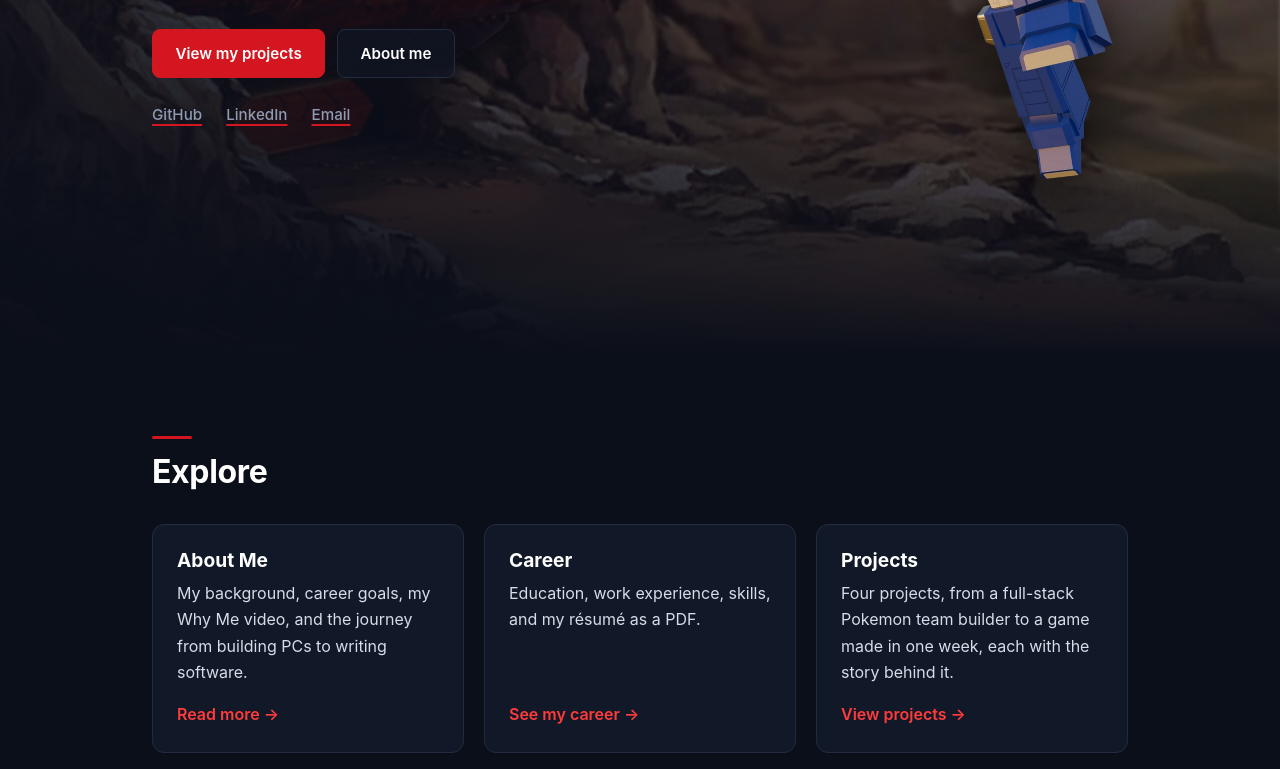
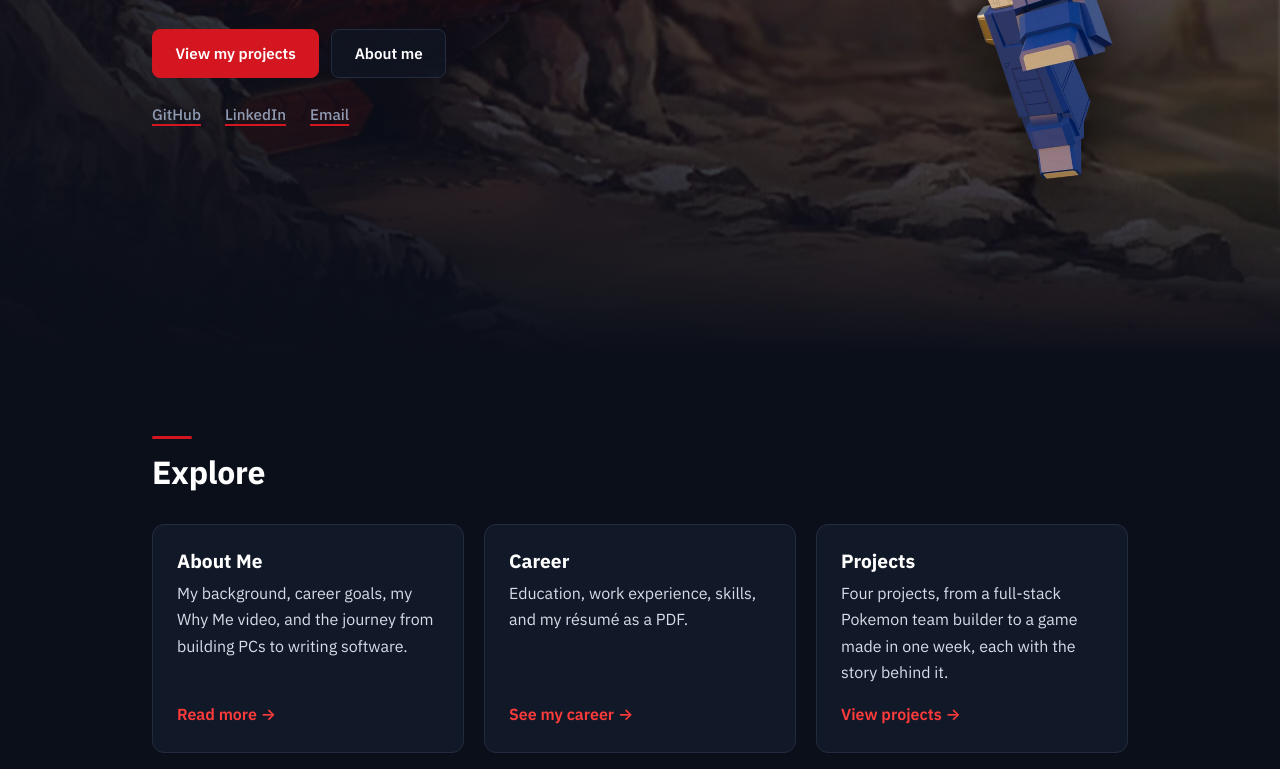
Before and after one commit to KelvinL2005/KelvinL2005.github.io, a plain HTML site: page index.html in a window 1280 px wide. Shown: the part 444-1213 px from the top of the page. Drawn offline with nearby package versions, Linux system fonts and the light colour scheme.

Commit message:
Update font families in base.css

```diff
--- a/css/base.css
+++ b/css/base.css
@@ -13,10 +13,9 @@
     --chrome-hi: #ffffff;
     --chrome-mid: #b9c2d3;
     --chrome-lo: #5c667a;
-    /* Russo One is the G1 display face, used for the name only.
-       Everything people actually read is in Inter, which stays clear at small sizes. */
-    --font-head: "Russo One", "Arial Black", Impact, sans-serif;
-    --font-body: "Inter", system-ui, -apple-system, "Segoe UI", Roboto, sans-serif;
+    --font-head: "Chakra Petch", "Arial Black", sans-serif;
+    --font-body: "IBM Plex Sans", system-ui, -apple-system, "Segoe UI", Roboto, sans-serif;
+    --font-mono: "IBM Plex Mono", ui-monospace, Consolas, monospace;
     --radius: 12px;
     --container: 1040px;
     --gutter: clamp(1rem, 4vw, 2rem);
```
